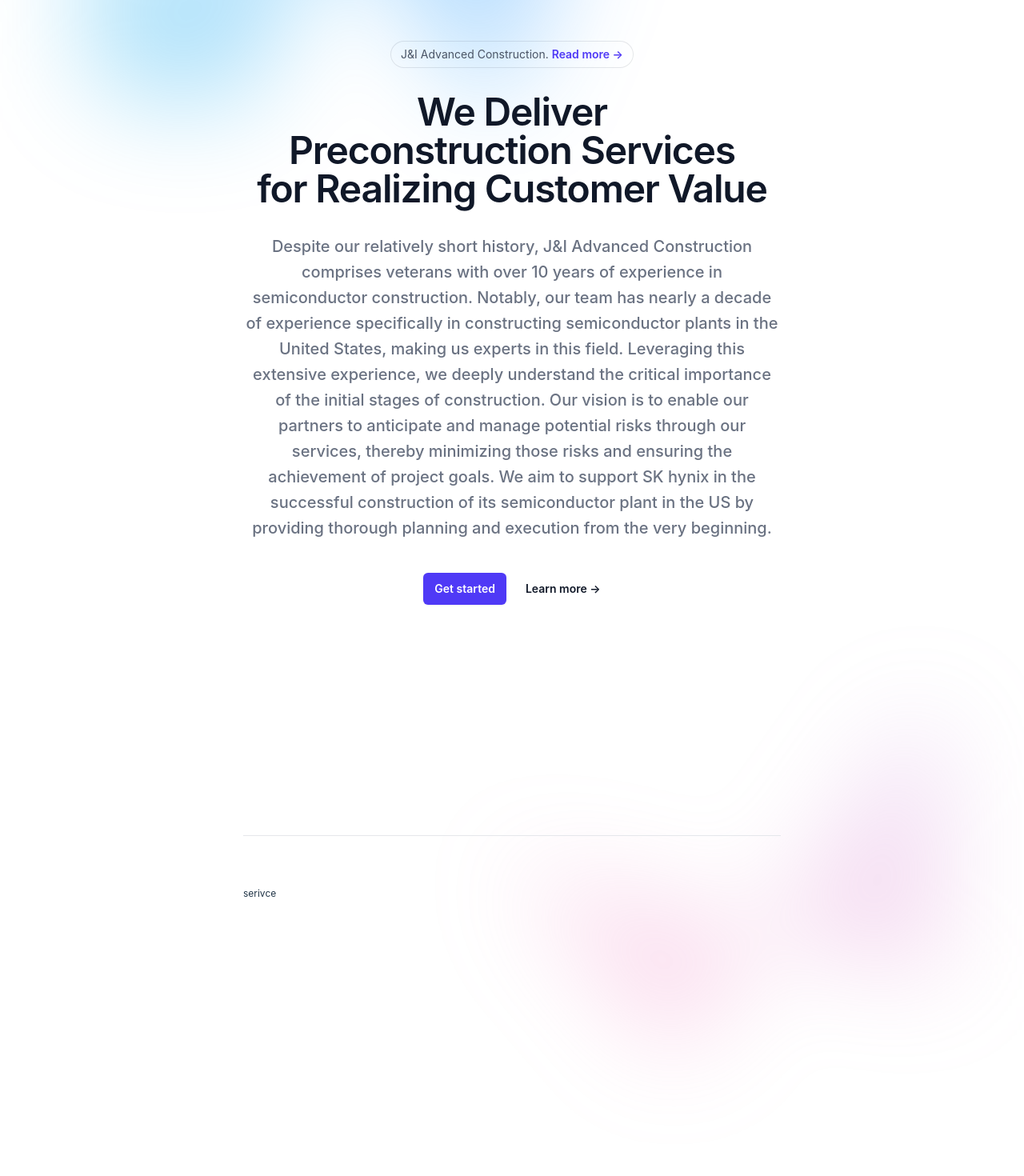
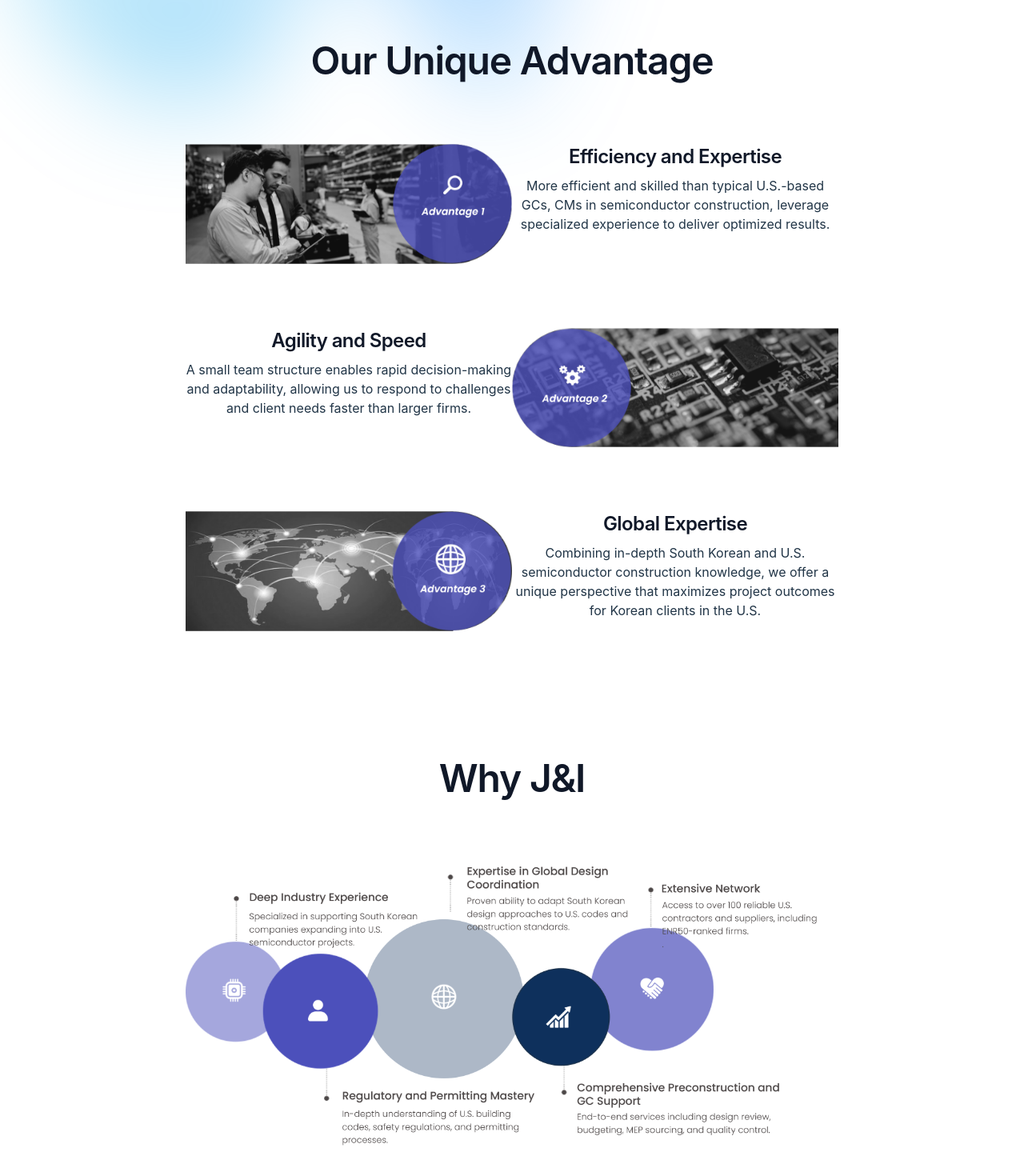
Before and after one commit to rogseo/JandI, a React (Vite) app: page /about in a window 1280 px wide. Shown: the part 260-1730 px from the top of the page at 80% size. Before the commit the page ends 1583 px from the top, so only its background shows below. Built offline with nearby package versions, Linux system fonts and the light colour scheme.

Commit message:
add why J&I explanation to about page

```diff
--- a/src/pages/About.jsx
+++ b/src/pages/About.jsx
@@ -1,6 +1,9 @@
 // src/pages/About.jsx
 import React from 'react';
-import pic from "../img/1.png"
+import pic1 from "../img/4.png"
+import pic2 from "../img/5.png"
+import pic3 from "../img/6.png"
+import why from "../img/why.png"
 
 function About() {
     return (
@@ -17,67 +20,70 @@
                     className="relative left-[calc(50%-11rem)] aspect-1155/678 w-[36.125rem] -translate-x-1/2 rotate-[30deg] bg-linear-to-tr from-cyan-500 to-blue-500 opacity-30 sm:left-[calc(50%-30rem)] sm:w-[72.1875rem]"
                 />
             </div>
-            <div className="mx-auto max-w-2xl py-32 sm:py-48 lg:py-56 ">
-                <div className="hidden sm:mb-8 sm:flex sm:justify-center">
-                    <div className="relative rounded-full px-3 py-1 text-sm/6 text-gray-600 ring-1 ring-gray-900/10 hover:ring-gray-900/20">
-                        J&I Advanced Construction.{' '}
-                        <a href="#" className="font-semibold text-indigo-600">
-                            <span aria-hidden="true" className="absolute inset-0" />
-                            Read more <span aria-hidden="true">&rarr;</span>
-                        </a>
+            {/* Our Unique Advantage */}
+            <div>
+
+                <div className="mx-auto max-w-2xl sm:pt-48 lg:pt-56 ">
+                    <div className="text-center">
+                        <h1 className="text-5xl font-semibold tracking-tight text-balance text-gray-900 sm:text-5xl">
+                            Our Unique Advantage
+                        </h1>
                     </div>
                 </div>
-                <div className="text-center">
-                    <h1 className="text-5xl font-semibold tracking-tight text-balance text-gray-900 sm:text-5xl">
-                        We Deliver Preconstruction Services
-                    </h1>
-                    <h1 className="text-5xl font-semibold tracking-tight text-balance text-gray-900 sm:text-5xl">
-                        for Realizing Customer Value
-                    </h1>
+                <article className='flex flex-col pt-10'>
+                    <div className='flex flex-row py-10'>
+                        <div className='basis-1/2'>
+                            <img src={pic2} alt="advantage 1" className='basis-1/2'></img>
+                        </div>
 
-                    <p className="mt-8 text-lg font-medium text-pretty text-gray-500 sm:text-xl/8">
-                        Despite our relatively short history, J&I Advanced Construction comprises veterans with over 10 years of experience in semiconductor construction. Notably, our team has nearly a decade of experience specifically in constructing semiconductor plants in the United States, making us experts in this field. Leveraging this extensive experience, we deeply understand the critical importance of the initial stages of construction.
+                        <div className='basis-1/2'>
+                            <h1 className=' text-2xl font-semibold tracking-tight text-balance text-gray-900 sm:text-2xl'>Efficiency and Expertise</h1>
+                            <p className='pt-2'>More efficient and skilled than typical U.S.-based GCs, CMs in semiconductor construction, leverage specialized experience to deliver optimized results.</p>
 
-                        Our vision is to enable our partners to anticipate and manage potential risks through our services, thereby minimizing those risks and ensuring the achievement of project goals. We aim to support SK hynix in the successful construction of its semiconductor plant in the US by providing thorough planning and execution from the very beginning.
+                        </div>
+                    </div>
+                    <div className='flex flex-row py-10'>
+                        <div className='basis-1/2'>
+                            <h1 className=' text-2xl font-semibold tracking-tight text-balance text-gray-900 sm:text-2xl'>Agility and Speed</h1>
+                            <p className='pt-2'>A small team structure enables rapid decision-making and adaptability, allowing us to respond to challenges and client needs faster than larger firms.</p>
 
-                    </p>
-                    <div className="mt-10 flex items-center justify-center gap-x-6">
-                        <a
-                            href="#"
-                            className="rounded-md bg-indigo-600 px-3.5 py-2.5 text-sm font-semibold text-white shadow-xs hover:bg-indigo-500 focus-visible:outline-2 focus-visible:outline-offset-2 focus-visible:outline-indigo-600"
-                        >
-                            Get started
-                        </a>
-                        <a href="#" className="text-sm/6 font-semibold text-gray-900">
-                            Learn more <span aria-hidden="true">→</span>
-                        </a>
+                        </div>
+                        <div className='basis-1/2'>
+                            <img src={pic1} alt="advantage 2" className='basis-1/2'></img>
+                        </div>
+                    </div>
+                    <div className='flex flex-row py-10'>
+                        <div className='basis-1/2'>
+                            <img src={pic3} alt="advantage 3" className='basis-1/2'></img>
+                        </div>
+
+                        <div className='basis-1/2'>
+                            <h1 className=' text-2xl font-semibold tracking-tight text-balance text-gray-900 sm:text-2xl'>Global Expertise</h1>
+                            <p className='pt-2'>Combining in-depth South Korean and U.S. semiconductor construction knowledge, we offer a unique perspective that maximizes project outcomes for Korean clients in the U.S.</p>
+
+                        </div>
+                    </div>
+                </article>
+            </div>
+            {/* Why J&I */}
+            <div>
+                <div className="mx-auto max-w-2xl sm:pt-20 lg:pt-30 ">
+                    <div className="text-center">
+                        <h1 className="text-5xl font-semibold tracking-tight text-balance text-gray-900 sm:text-5xl">
+                            Why J&I
+                        </h1>
                     </div>
                 </div>
-            </div>
-            <div
-                aria-hidden="true"
-                className="absolute inset-x-0 top-[calc(100%-13rem)] -z-10 transform-gpu overflow-hidden blur-3xl sm:top-[calc(100%-30rem)]"
-            >
-                <div
-                    style={{
-                        clipPath:
-                            'polygon(74.1% 44.1%, 100% 61.6%, 97.5% 26.9%, 85.5% 0.1%, 80.7% 2%, 72.5% 32.5%, 60.2% 62.4%, 52.4% 68.1%, 47.5% 58.3%, 45.2% 34.5%, 27.5% 76.7%, 0.1% 64.9%, 17.9% 100%, 27.6% 76.8%, 76.1% 97.7%, 74.1% 44.1%)',
-                    }}
-                    className="relative left-[calc(50%+3rem)] aspect-1155/678 w-[36.125rem] -translate-x-1/2 bg-linear-to-tr from-[#ff80b5] to-[#9089fc] opacity-30 sm:left-[calc(50%+36rem)] sm:w-[72.1875rem]"
-                />
+                <article className='flex flex-col pt-10'>
+                    <div className='flex flex-row py-10'>
+                        <img src={why} alt="why J&I" className=''></img>
+                    </div>
+                </article>
             </div>
 
-            <div className="mx-auto mt-10 grid max-w-2xl grid-cols-1 gap-x-8 gap-y-16 border-t border-gray-200 pt-10 sm:mt-16 sm:pt-16 lg:mx-0 lg:max-w-none lg:grid-cols-3">
 
-                <article className="flex max-w-xl flex-col items-start justify-between">
-                    <div className="flex items-center gap-x-4 text-xs">
 
-                        <p>serivce</p>
 
-                    </div>
-
-                </article>
-            </div>
         </div>
 
 
--- a/src/pages/Contact.jsx
+++ b/src/pages/Contact.jsx
@@ -10,7 +10,7 @@
 
 
   return (
-    <div className="isolate bg-white px-6 py-5 sm:py-5 lg:px-8">
+    <div className="isolate bg-white px-6 pt-5 sm:py-10 lg:px-8">
       <div
         aria-hidden="true"
         className="absolute inset-x-0 top-[-10rem] -z-10 transform-gpu overflow-hidden blur-3xl sm:top-[-20rem]"
@@ -23,7 +23,7 @@
           className="relative left-1/2 -z-10 aspect-1155/678 w-[36.125rem] max-w-none -translate-x-1/2 rotate-[30deg] bg-linear-to-tr from-[#ff80b5] to-[#9089fc] opacity-30 sm:left-[calc(50%-40rem)] sm:w-[72.1875rem]"
         />
       </div>
-      <div className="mx-auto max-w-2xl text-center">
+      <div className="mx-auto max-w-2xl text-center ">
         <h2 className="text-4xl font-semibold tracking-tight text-balance text-gray-900 sm:text-5xl">Contact us</h2>
         <p className="mt-2 text-lg/8 text-gray-600">J&I</p>
       </div>
--- a/src/pages/Home.jsx
+++ b/src/pages/Home.jsx
@@ -19,7 +19,7 @@
                 <div className="hidden sm:mb-8 sm:flex sm:justify-center">
                     <div className="relative rounded-full px-3 py-1 text-sm/6 text-gray-600 ring-1 ring-gray-900/10 hover:ring-gray-900/20">
                         J&I Advanced Construction.{' '}
-                        <a href="#" className="font-semibold text-indigo-600">
+                        <a href="/About" className="font-semibold text-indigo-600">
                             <span aria-hidden="true" className="absolute inset-0" />
                             Read more <span aria-hidden="true">&rarr;</span>
                         </a>
@@ -29,17 +29,36 @@
                 <div className="relative h-full text-end rounded-lg ">
                     <img src={pic} alt="Company Logo" className="w-full h-full rounded-lg" />
                     <div className="absolute top-40 right-5 w-full h-full text-balance text-right rounded-lg">
-                        <h2 className="text-white text-2xl lg:text-5xl font-bold">We Deliver Preconstruction Services</h2>
-                        <h2 className="text-white text-2xl lg:text-5xl font-bold">for Realizing Customer Value</h2>
+                        <h2 className="text-white text-2xl lg:text-5xl font-bold">J&I Advanced Construction</h2>
+
                     </div>
                 </div>
                 <div>
+                    <h1 className="text-5xl font-semibold tracking-tight text-balance text-gray-900 pt-10 sm:text-5xl">
+                        We Deliver Preconstruction Services
+                    </h1>
+                    <h1 className="text-5xl font-semibold tracking-tight text-balance text-gray-900 sm:text-5xl">
+                        for Realizing Customer Value
+                    </h1>
                     <p className="mt-8 text-lg font-medium text-pretty text-gray-500 sm:text-xl/8">
                         Despite our relatively short history, J&I Advanced Construction comprises veterans with over 10 years of experience in semiconductor construction. Notably, our team has nearly a decade of experience specifically in constructing semiconductor plants in the United States, making us experts in this field. Leveraging this extensive experience, we deeply understand the critical importance of the initial stages of construction.
 
                         Our vision is to enable our partners to anticipate and manage potential risks through our services, thereby minimizing those risks and ensuring the achievement of project goals. We aim to support SK hynix in the successful construction of its semiconductor plant in the US by providing thorough planning and execution from the very beginning.
 
                     </p>
+                </div>
+                <div className="mt-10 flex items-center justify-center gap-x-6">
+
+                    <a
+                        href="/Contact"
+                        className="rounded-md bg-indigo-600 px-3.5 py-2.5 text-sm font-semibold text-white shadow-xs hover:bg-indigo-500 focus-visible:outline-2 focus-visible:outline-offset-2 focus-visible:outline-indigo-600"
+                    >
+                        Contact Us
+                    </a>
+
+                    <a href="/About" className="text-sm/6 font-semibold text-gray-900">
+                        Learn more <span aria-hidden="true">→</span>
+                    </a>
                 </div>
             </div>
 
```
Also changed, not shown: src/img/why.png (added).
